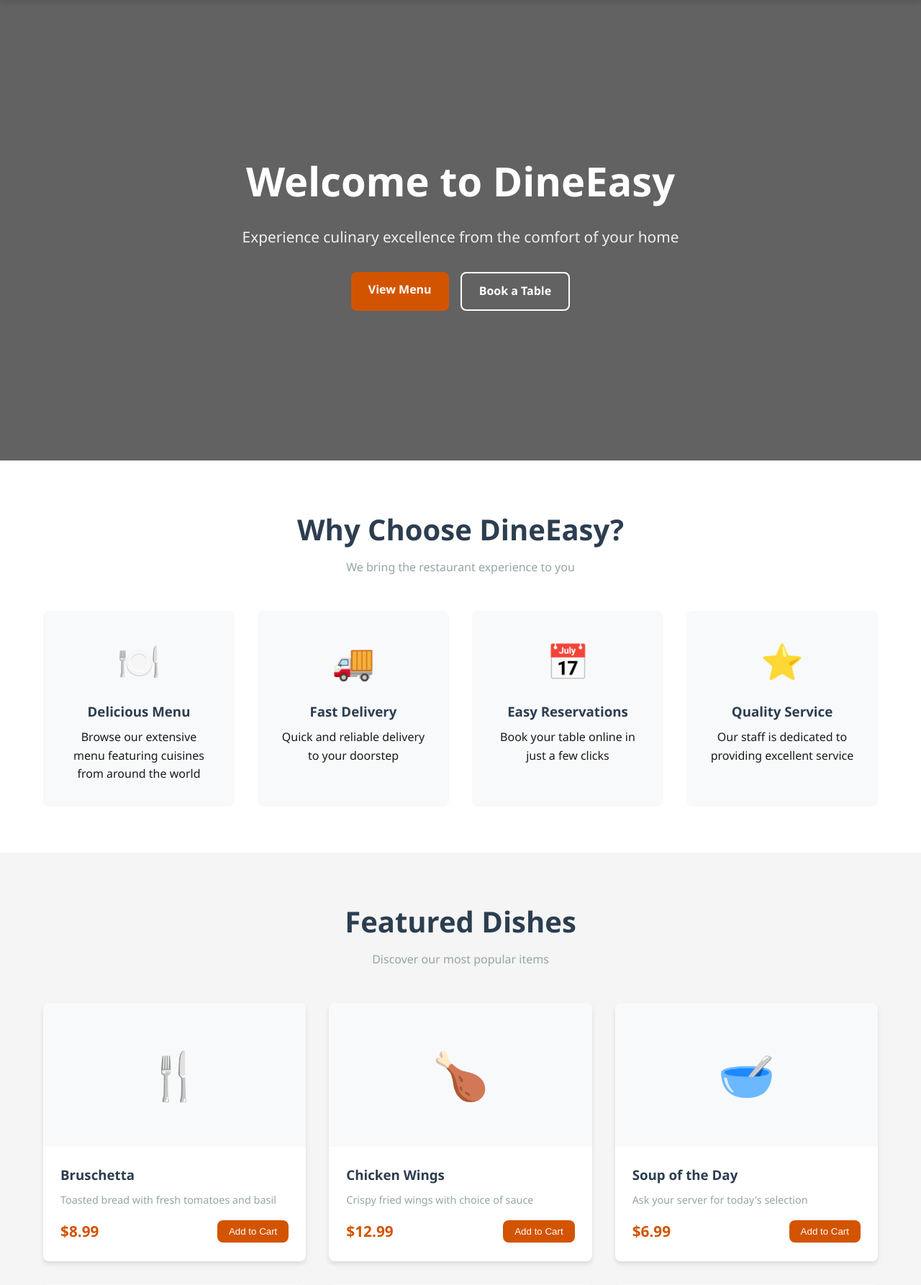
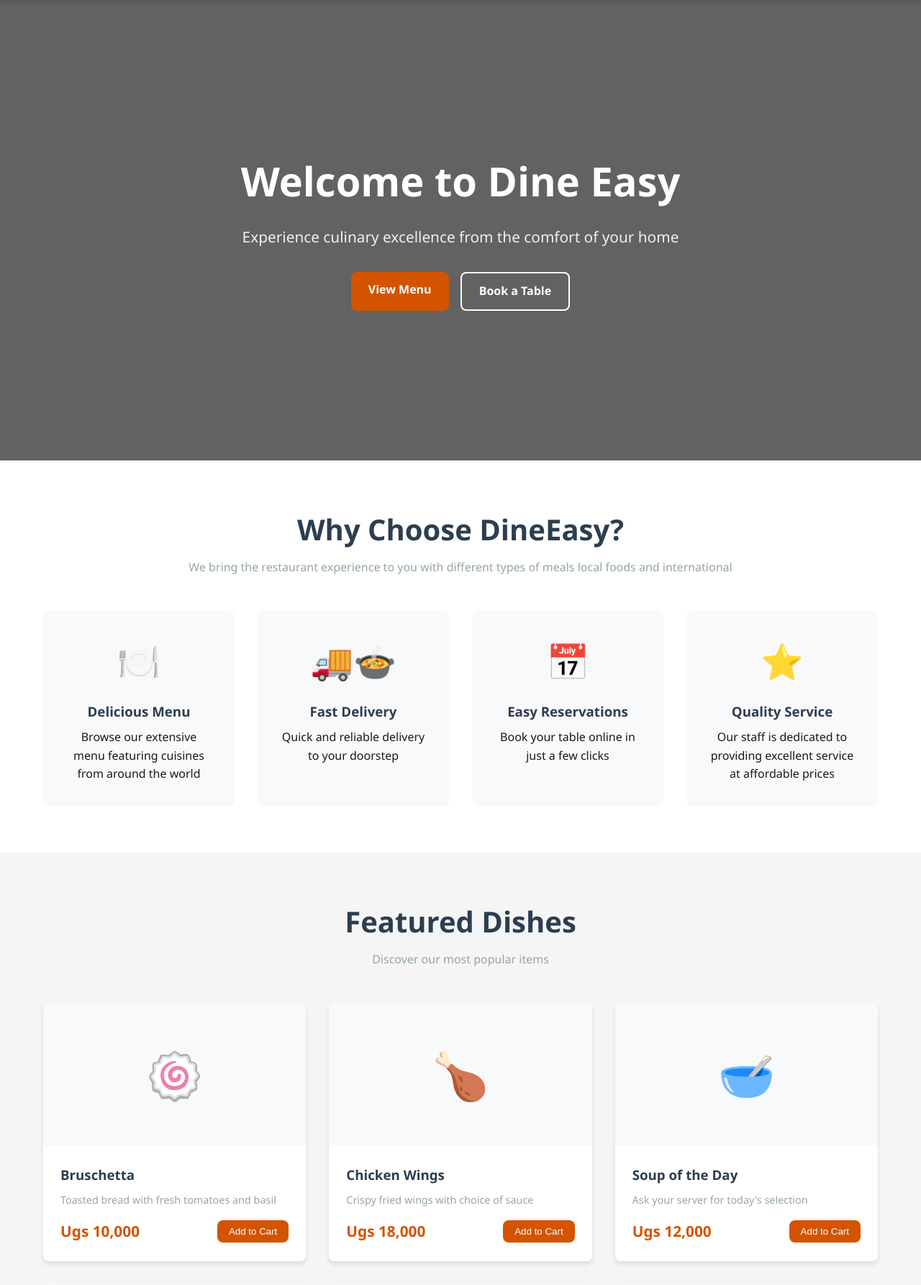
Before and after one commit to ankundatracy703-commits/internet-and-web-programming-group-10, a PHP site: page / in a window 1280 px wide. Shown: the part 86-1872 px from the top of the page at 72% size. Run offline with PHP 8.4, Linux system fonts and the light colour scheme; some web fonts are replaced.

Commit message:
Update index.php

```diff
--- a/index.php
+++ b/index.php
@@ -41,7 +41,7 @@
 
     <section class="hero">
         <div class="hero-content">
-            <h1>Welcome to DineEasy</h1>
+            <h1>Welcome to Dine Easy</h1>
             <p>Experience culinary excellence from the comfort of your home</p>
             <div class="hero-buttons">
                 <a href="menu.php" class="btn btn-primary">View Menu</a>
@@ -54,7 +54,7 @@
         <div class="container">
             <div class="section-title">
                 <h2>Why Choose DineEasy?</h2>
-                <p>We bring the restaurant experience to you</p>
+                <p>We bring the restaurant experience to you with different types of meals local foods and international</p>
             </div>
             <div class="feature-grid">
                 <div class="feature-card">
@@ -63,7 +63,7 @@
                     <p>Browse our extensive menu featuring cuisines from around the world</p>
                 </div>
                 <div class="feature-card">
-                    <div class="feature-icon">🚚</div>
+                    <div class="feature-icon">🚚🍲</div>
                     <h3>Fast Delivery</h3>
                     <p>Quick and reliable delivery to your doorstep</p>
                 </div>
@@ -75,7 +75,7 @@
                 <div class="feature-card">
                     <div class="feature-icon">⭐</div>
                     <h3>Quality Service</h3>
-                    <p>Our staff is dedicated to providing excellent service</p>
+                    <p>Our staff is dedicated to providing excellent service at affordable prices</p>
                 </div>
             </div>
         </div>
@@ -89,12 +89,12 @@
             </div>
             <div class="menu-grid">
                 <div class="menu-item" data-category="1">
-                    <div class="menu-image">🍴</div>
+                    <div class="menu-image">🍥</div>
                     <div class="menu-info">
                         <h3>Bruschetta</h3>
                         <p>Toasted bread with fresh tomatoes and basil</p>
                         <div class="menu-price">
-                            <span class="price">$8.99</span>
+                            <span class="price">Ugs 10,000</span>
                             <button class="add-to-cart" onclick="addToCart(1, 'Bruschetta', 8.99)">Add to Cart</button>
                         </div>
                     </div>
@@ -105,7 +105,7 @@
                         <h3>Chicken Wings</h3>
                         <p>Crispy fried wings with choice of sauce</p>
                         <div class="menu-price">
-                            <span class="price">$12.99</span>
+                            <span class="price">Ugs 18,000</span>
                             <button class="add-to-cart" onclick="addToCart(2, 'Chicken Wings', 12.99)">Add to Cart</button>
                         </div>
                     </div>
@@ -116,7 +116,7 @@
                         <h3>Soup of the Day</h3>
                         <p>Ask your server for today's selection</p>
                         <div class="menu-price">
-                            <span class="price">$6.99</span>
+                            <span class="price">Ugs 12,000</span>
                             <button class="add-to-cart" onclick="addToCart(3, 'Soup of the Day', 6.99)">Add to Cart</button>
                         </div>
                     </div>
@@ -127,7 +127,7 @@
                         <h3>Grilled Salmon</h3>
                         <p>Fresh salmon with herbs and lemon butter</p>
                         <div class="menu-price">
-                            <span class="price">$24.99</span>
+                            <span class="price">Ugs 200,000</span>
                             <button class="add-to-cart" onclick="addToCart(4, 'Grilled Salmon', 24.99)">Add to Cart</button>
                         </div>
                     </div>
@@ -138,7 +138,7 @@
                         <h3>Beef Steak</h3>
                         <p>Juicy steak cooked to your preference</p>
                         <div class="menu-price">
-                            <span class="price">$29.99</span>
+                            <span class="price">augs 300,000</span>
                             <button class="add-to-cart" onclick="addToCart(5, 'Beef Steak', 29.99)">Add to Cart</button>
                         </div>
                     </div>
@@ -149,7 +149,7 @@
                         <h3>Chicken Parmesan</h3>
                         <p>Breaded chicken with marinara and cheese</p>
                         <div class="menu-price">
-                            <span class="price">$18.99</span>
+                            <span class="price">Ugs29,000</span>
                             <button class="add-to-cart" onclick="addToCart(6, 'Chicken Parmesan', 18.99)">Add to Cart</button>
                         </div>
                     </div>
@@ -160,7 +160,7 @@
                         <h3>Pasta Primavera</h3>
                         <p>Fresh vegetables with garlic olive oil</p>
                         <div class="menu-price">
-                            <span class="price">$16.99</span>
+                            <span class="price">Ugs 50,000</span>
                             <button class="add-to-cart" onclick="addToCart(7, 'Pasta Primavera', 16.99)">Add to Cart</button>
                         </div>
                     </div>
@@ -171,7 +171,7 @@
                         <h3>Fish and Chips</h3>
                         <p>Crispy battered fish with fries</p>
                         <div class="menu-price">
-                            <span class="price">$17.99</span>
+                            <span class="price">Ufa 60,000</span>
                             <button class="add-to-cart" onclick="addToCart(8, 'Fish and Chips', 17.99)">Add to Cart</button>
                         </div>
                     </div>
```
